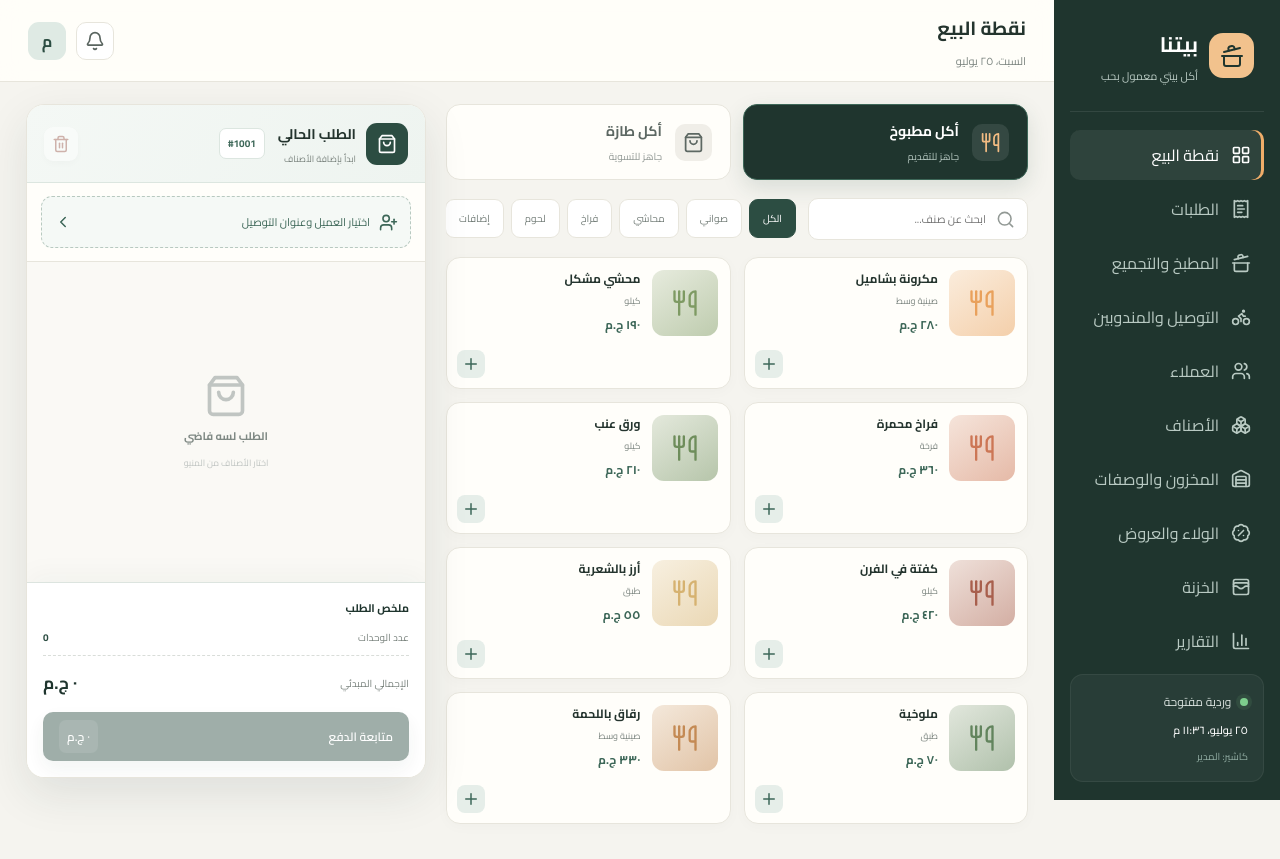
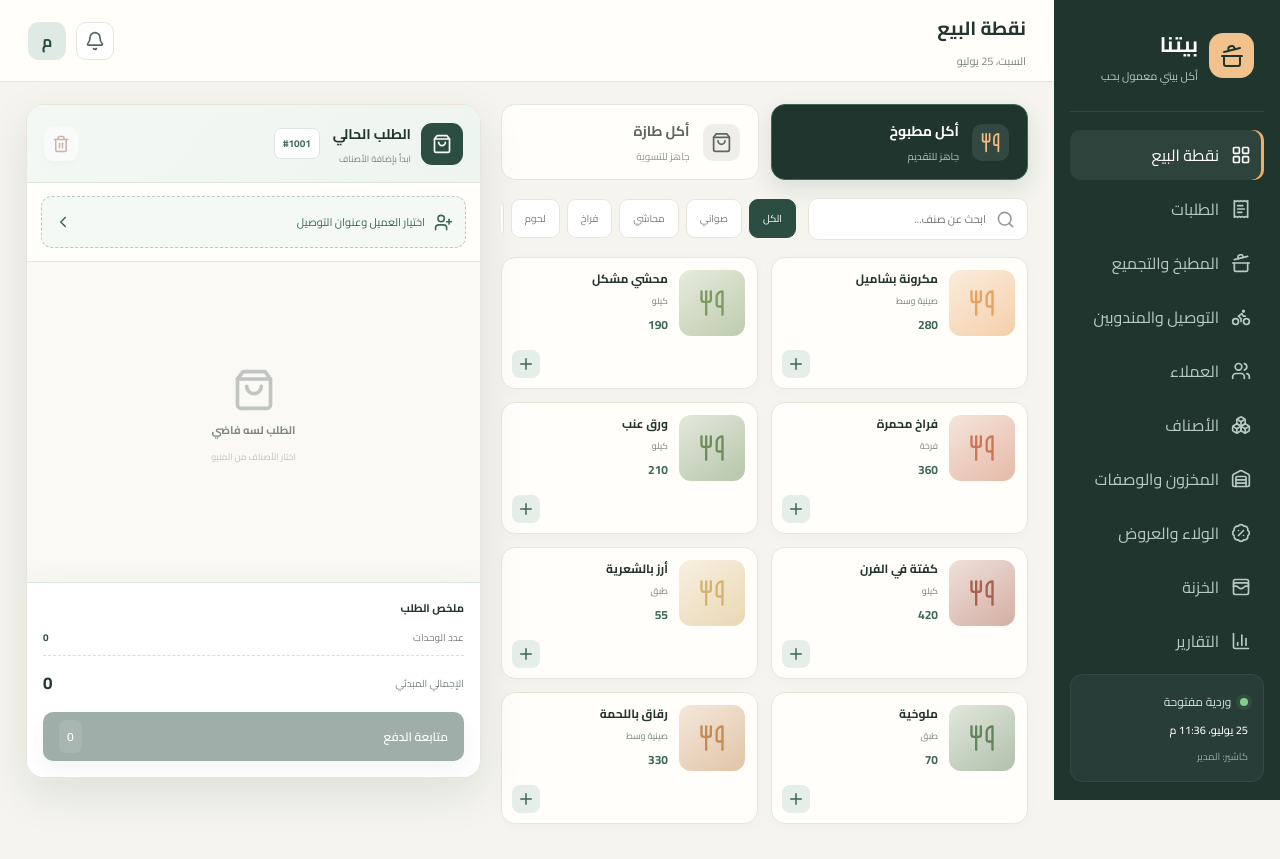
Before and after one commit to fadlyousry/Resto_pos, a React (Vite) app: page / in a window 1280 px wide. Built offline with nearby package versions, Linux system fonts and the light colour scheme.

Commit message:
feat: implement product catalog and category management system

```diff
--- a/src/App.tsx
+++ b/src/App.tsx
@@ -18,8 +18,8 @@ import {
 
 type View = "pos" | "orders" | "kitchen" | "delivery" | "customers" | "products" | "inventory" | "growth" | "cash" | "reports" | "settings";
 
-const money = (value: number) => `${value.toLocaleString("ar-EG")} ج.م`;
-const shortDate = (value: string) => new Intl.DateTimeFormat("ar-EG", {
+const money = (value: number) => value.toLocaleString("en-US", { maximumFractionDigits: 2 });
+const shortDate = (value: string) => new Intl.DateTimeFormat("ar-EG-u-nu-latn", {
   day: "numeric", month: "short", hour: "numeric", minute: "2-digit"
 }).format(new Date(value));
 const dateKey = (value: string | Date) => {
@@ -119,7 +119,7 @@ export default function App() {
         <header className="topbar">
           <div>
             <h1>{navItems.find((item) => item.id === view)?.label}</h1>
-            <p>{new Intl.DateTimeFormat("ar-EG", { weekday: "long", day: "numeric", month: "long" }).format(new Date())}</p>
+            <p>{new Intl.DateTimeFormat("ar-EG-u-nu-latn", { weekday: "long", day: "numeric", month: "long" }).format(new Date())}</p>
           </div>
           <div className="top-actions">
             {pendingCount > 0 && <button className="pending-pill" onClick={() => setView("orders")}><Clock3 size={17} /> {pendingCount} تحصيل معلق</button>}
@@ -344,17 +344,20 @@ function PosView({ state, update, notify }: ViewProps) {
           )}
         </div>
         <div className="cart-items">
+          {cart.length > 0 && <div className="cart-table-head"><span>الصنف</span><span>الكمية</span><span>الإجمالي</span><span /></div>}
           {cart.map((item) => (
             <div className="cart-item" key={item.productId}>
-              <div className="cart-item-top"><div><strong>{item.name}</strong><small>{item.unit} · {money(item.price)}</small></div><b>{money(item.price * item.quantity)}</b></div>
-              <div className="cart-item-footer">
-                <div className="quantity">
-                  <button onClick={() => setQuantity(item.productId, -1)}><Minus size={15} /></button>
-                  <span>{item.quantity}</span>
-                  <button onClick={() => setQuantity(item.productId, 1)}><Plus size={15} /></button>
-                </div>
-                <button className="remove-cart-item" title="حذف الصنف" onClick={() => setQuantity(item.productId, -item.quantity)}><Trash2 /></button>
+              <div className="cart-product-cell">
+                <strong>{item.name}</strong>
+                <small>{item.unit} · {money(item.price)}</small>
               </div>
+              <div className="quantity">
+                <button onClick={() => setQuantity(item.productId, -1)}><Minus size={15} /></button>
+                <span>{item.quantity}</span>
+                <button onClick={() => setQuantity(item.productId, 1)}><Plus size={15} /></button>
+              </div>
+              <b className="cart-line-total">{money(item.price * item.quantity)}</b>
+              <button className="remove-cart-item" title="حذف الصنف" onClick={() => setQuantity(item.productId, -item.quantity)}><Trash2 /></button>
             </div>
           ))}
           {!cart.length && <div className="empty-cart"><ShoppingBag size={44} /><strong>الطلب لسه فاضي</strong><span>اختار الأصناف من المنيو</span></div>}
--- a/src/phaseFour.tsx
+++ b/src/phaseFour.tsx
@@ -11,8 +11,8 @@ type Update = (updater: (current: AppState) => AppState) => void;
 interface Props { state: AppState; update: Update; notify: (message: string) => void }
 
 const uid = () => crypto.randomUUID();
-const money = (value: number) => `${value.toLocaleString("ar-EG")} ج.م`;
-const shortDate = (value: string) => new Intl.DateTimeFormat("ar-EG", {
+const money = (value: number) => value.toLocaleString("en-US", { maximumFractionDigits: 2 });
+const shortDate = (value: string) => new Intl.DateTimeFormat("ar-EG-u-nu-latn", {
   day: "numeric", month: "short", year: "numeric", hour: "numeric", minute: "2-digit"
 }).format(new Date(value));
 
--- a/src/phaseThree.tsx
+++ b/src/phaseThree.tsx
@@ -8,8 +8,8 @@ import type {
   AppState, CashTransaction, Ingredient, Offer, Product, RecipeItem, StockMovement
 } from "./types";
 
-const money = (value: number) => `${value.toLocaleString("ar-EG", { maximumFractionDigits: 2 })} ج.م`;
-const shortDate = (value: string) => new Intl.DateTimeFormat("ar-EG", {
+const money = (value: number) => value.toLocaleString("en-US", { maximumFractionDigits: 2 });
+const shortDate = (value: string) => new Intl.DateTimeFormat("ar-EG-u-nu-latn", {
   day: "numeric", month: "short", hour: "numeric", minute: "2-digit"
 }).format(new Date(value));
 const uid = () => crypto.randomUUID();
@@ -127,8 +127,8 @@ export function InventoryView({ state, update, notify }: PhaseThreeProps) {
               return (
                 <div className={`inventory-row ${isLow ? "low" : ""}`} key={ingredient.id}>
                   <span><strong>{ingredient.name}</strong><small>{ingredient.unit}</small></span>
-                  <span><b>{ingredient.stockQty.toLocaleString("ar-EG")}</b><div className="stock-bar"><i style={{ width: `${percent}%` }} /></div></span>
-                  <span>{ingredient.minStock.toLocaleString("ar-EG")} {ingredient.unit}</span>
+                  <span><b>{ingredient.stockQty.toLocaleString("en-US")}</b><div className="stock-bar"><i style={{ width: `${percent}%` }} /></div></span>
+                  <span>{ingredient.minStock.toLocaleString("en-US")} {ingredient.unit}</span>
                   <span>{money(ingredient.unitCost)}</span>
                   <span><strong>{money(ingredient.stockQty * ingredient.unitCost)}</strong></span>
                   <span><button className="stock-add-button" onClick={() => { setStockIngredient(ingredient); setPurchase({ quantity: 0, unitCost: ingredient.unitCost, note: "" }); }}><PackagePlus /> إضافة رصيد</button></span>
@@ -180,7 +180,7 @@ export function InventoryView({ state, update, notify }: PhaseThreeProps) {
               <div key={movement.id}>
                 <span className={`movement-icon ${movement.type}`}><History /></span>
                 <span><strong>{movement.ingredientName}</strong><small>{movement.description} · {shortDate(movement.createdAt)}</small></span>
-                <b>{movement.type === "consume" || movement.type === "waste" ? "-" : "+"}{movement.quantity.toLocaleString("ar-EG")}</b>
+                <b>{movement.type === "consume" || movement.type === "waste" ? "-" : "+"}{movement.quantity.toLocaleString("en-US")}</b>
                 <span>{money(movement.quantity * movement.unitCost)}</span>
               </div>
             ))}
@@ -282,7 +282,7 @@ export function GrowthView({ state, update, notify }: PhaseThreeProps) {
     <div className="growth-page">
       <div className="growth-hero">
         <div><Sparkles /><span><strong>الولاء والعروض</strong><small>حوّل العملاء المتكررين لمجتمع دائم حوالين بيتنا</small></span></div>
-        <span className="points-total"><small>إجمالي نقاط العملاء</small><strong>{state.customers.reduce((sum, customer) => sum + (customer.loyaltyPoints ?? 0), 0).toLocaleString("ar-EG")}</strong></span>
+        <span className="points-total"><small>إجمالي نقاط العملاء</small><strong>{state.customers.reduce((sum, customer) => sum + (customer.loyaltyPoints ?? 0), 0).toLocaleString("en-US")}</strong></span>
       </div>
       <div className="growth-grid">
         <div className="panel">
@@ -313,7 +313,7 @@ export function GrowthView({ state, update, notify }: PhaseThreeProps) {
             <div key={customer.id}>
               <span className="loyalty-avatar"><Gift /></span>
               <span><strong>{customer.name}</strong><small>{customer.phone} · {customer.ordersCount} طلبات</small></span>
-              <span><small>النقاط المتاحة</small><b>{(customer.loyaltyPoints ?? 0).toLocaleString("ar-EG")}</b></span>
+              <span><small>النقاط المتاحة</small><b>{(customer.loyaltyPoints ?? 0).toLocaleString("en-US")}</b></span>
               <div><button onClick={() => adjustPoints(customer.id, -10)}>-10</button><button onClick={() => adjustPoints(customer.id, 10)}>+10</button></div>
             </div>
           ))}
--- a/src/styles.css
+++ b/src/styles.css
@@ -3,6 +3,8 @@
   color: #24342e;
   background: #f5f4ef;
   font-synthesis: none;
+  font-variant-numeric: lining-nums tabular-nums;
+  font-feature-settings: "lnum" 1, "tnum" 1;
   --green-950: #1f352e;
   --green-800: #2c4d42;
   --green-700: #3d6758;
@@ -65,7 +67,7 @@ svg { flex: 0 0 auto; }
 .avatar, .customer-avatar { width: 38px; height: 38px; display: grid; place-items: center; border-radius: 11px; background: #dfeae4; color: var(--green-800); font-weight: 700; }
 .page { padding: 22px 26px 35px; }
 
-.pos-layout { display: grid; grid-template-columns: minmax(0, 1fr) 400px; gap: 20px; direction: rtl; }
+.pos-layout { display: grid; grid-template-columns: minmax(0, 1fr) 455px; gap: 20px; direction: rtl; }
 .catalog { min-width: 0; }
 .section-switch { display: grid; grid-template-columns: 1fr 1fr; gap: 12px; margin-bottom: 18px; }
 .section-switch button {
@@ -133,19 +135,21 @@ svg { flex: 0 0 auto; }
 .selected-customer p { max-width: 220px; margin: 0; overflow: hidden; color: var(--muted); font-size: 8px; text-overflow: ellipsis; white-space: nowrap; }
 .selected-customer-actions { margin-right: auto; display: flex; gap: 3px; }
 .selected-customer-actions button:first-child { width: 29px; height: 29px; border-radius: 7px; background: #edf4ef; color: var(--green-700); }
-.cart-items { flex: 1; overflow: auto; padding: 11px 13px; background: #faf9f5; }
-.cart-item { margin-bottom: 9px; padding: 13px; border: 1px solid #e5e5dd; border-radius: 12px; background: #fff; box-shadow: 0 4px 14px rgba(30, 53, 45, .035); }
-.cart-item-top { display: flex; justify-content: space-between; gap: 15px; }
-.cart-item-top > div { display: grid; gap: 4px; }
-.cart-item-top strong { font-size: 12px; }
-.cart-item-top small { font-size: 9px; color: var(--muted); }
-.cart-item-top b { font-size: 12px; color: var(--green-700); white-space: nowrap; }
-.cart-item-footer { display: flex; align-items: center; justify-content: space-between; margin-top: 11px; padding-top: 9px; border-top: 1px solid #f0efe9; }
+.cart-items { flex: 1; overflow: auto; padding: 0 13px 12px; background: #faf9f5; }
+.cart-table-head { min-height: 38px; position: sticky; top: 0; z-index: 1; display: grid; grid-template-columns: minmax(130px, 1fr) 110px 88px 32px; gap: 8px; align-items: center; margin: 0 -1px; padding: 0 10px; border-bottom: 1px solid #dde4df; background: #f0f4f1; color: #7e8983; font-size: 9px; font-weight: 600; }
+.cart-table-head span:nth-child(2), .cart-table-head span:nth-child(3) { text-align: center; }
+.cart-item { min-height: 76px; display: grid; grid-template-columns: minmax(130px, 1fr) 110px 88px 32px; gap: 8px; align-items: center; padding: 11px 10px; border-bottom: 1px solid #e7e6df; background: #fff; }
+.cart-item:nth-of-type(odd) { background: #fdfdfb; }
+.cart-item:hover { background: #f6faf7; }
+.cart-product-cell { min-width: 0; display: grid; gap: 5px; }
+.cart-product-cell strong { overflow: hidden; font-size: 13px; line-height: 1.5; text-overflow: ellipsis; white-space: nowrap; }
+.cart-product-cell small { overflow: hidden; color: var(--muted); font-size: 10px; text-overflow: ellipsis; white-space: nowrap; }
+.cart-line-total { color: var(--green-700); font-size: 13px; text-align: center; white-space: nowrap; }
 .quantity { display: flex; align-items: center; gap: 5px; direction: ltr; width: max-content; padding: 3px; border-radius: 9px; background: #f2f5f2; }
-.quantity button { width: 29px; height: 29px; border: 1px solid #d9e2dc; background: #fff; color: var(--green-700); border-radius: 7px; display: grid; place-items: center; }
+.quantity button { width: 31px; height: 31px; border: 1px solid #d9e2dc; background: #fff; color: var(--green-700); border-radius: 7px; display: grid; place-items: center; }
 .quantity button:hover { background: var(--green-700); color: #fff; }
-.quantity span { font-size: 12px; font-weight: 700; min-width: 28px; text-align: center; }
-.remove-cart-item { width: 30px; height: 30px; display: grid; place-items: center; border: 0; border-radius: 8px; background: #fff1ee; color: #b66052; }
+.quantity span { font-size: 13px; font-weight: 700; min-width: 30px; text-align: center; }
+.remove-cart-item { width: 32px; height: 32px; display: grid; place-items: center; border: 0; border-radius: 8px; background: #fff1ee; color: #b66052; }
 .remove-cart-item svg { width: 15px; }
 .empty-cart { height: 100%; display: flex; flex-direction: column; align-items: center; justify-content: center; color: #c0c5c2; gap: 8px; }
 .empty-cart strong { color: #7f8984; font-size: 11px; }
@@ -706,6 +710,6 @@ svg { flex: 0 0 auto; }
 }
 
 @media (max-width: 1280px) {
-  .product-grid { grid-template-columns: repeat(2, minmax(180px, 1fr)); }
+  .product-grid { grid-template-columns: repeat(2, minmax(155px, 1fr)); }
   .customer-cards { grid-template-columns: repeat(2, 1fr); }
 }
```
